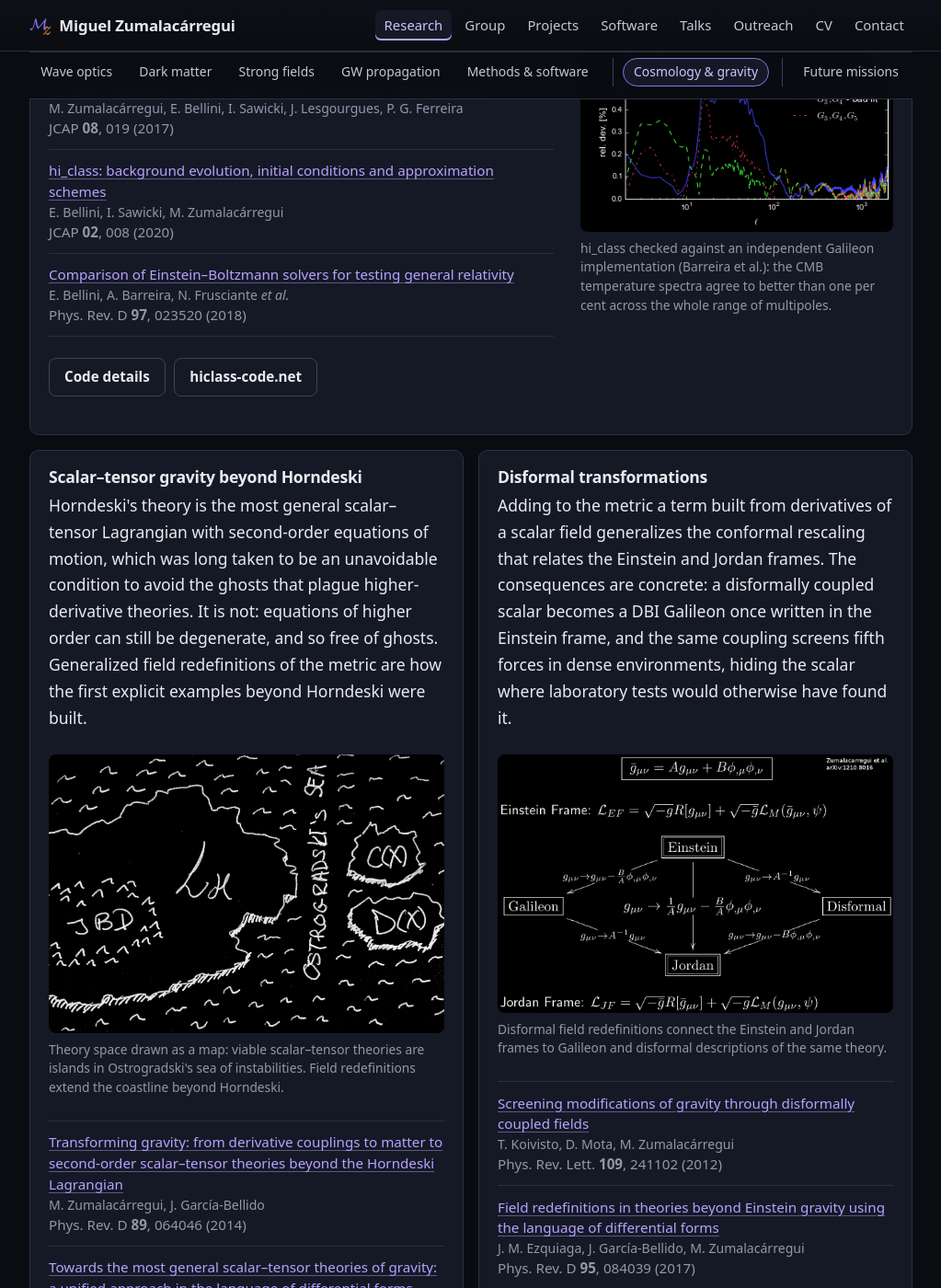
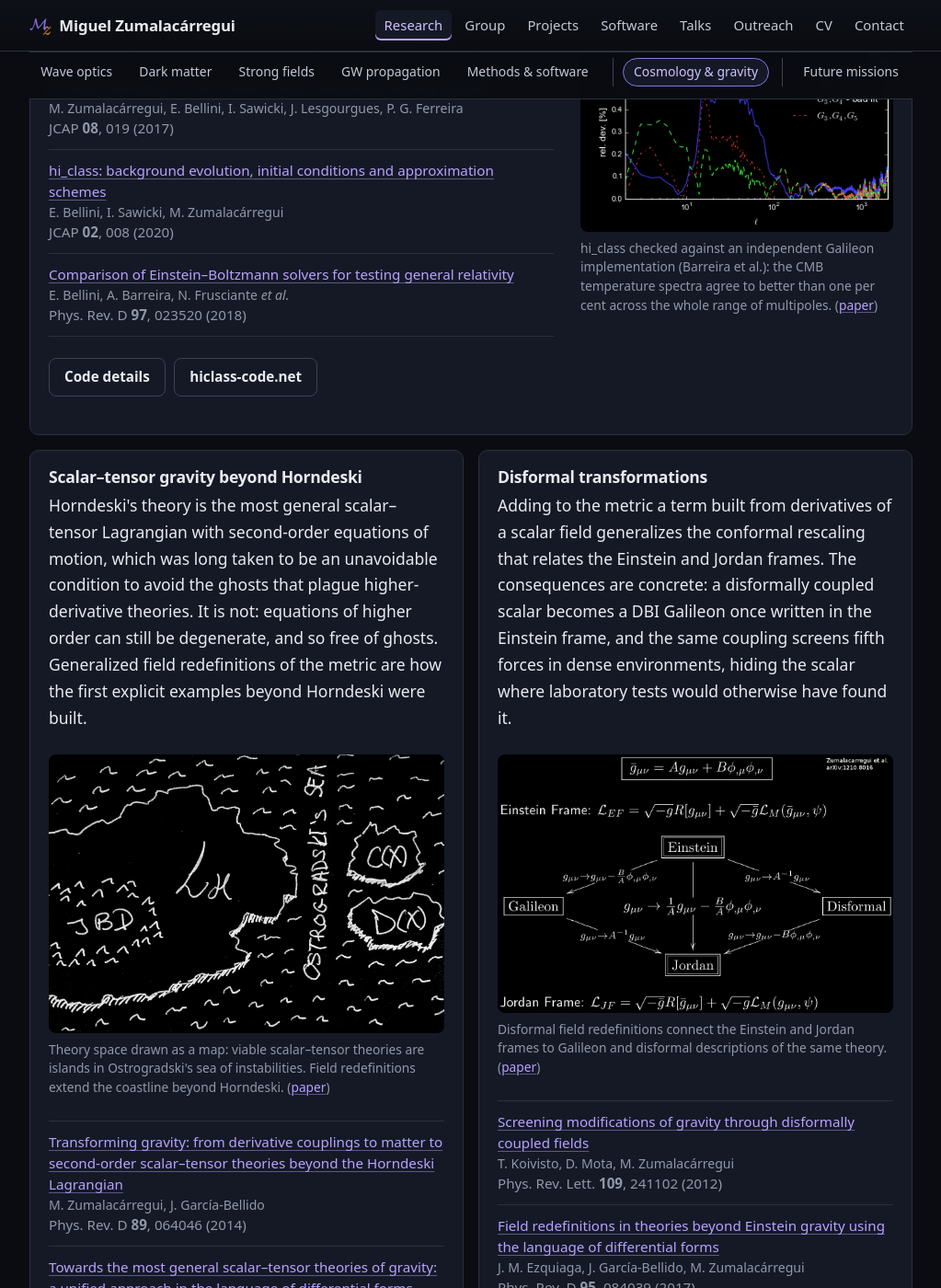
Before and after one commit to miguelzuma/miguelzuma.github.io, a Jekyll site: the page built from research.html, in a window 1280 px wide and 1400 px high, scrolled down 10135 px. Shown: the whole window at 92% size, without its empty margins (128-1151 px from the left). Built offline with Jekyll 4.4.1, drawn with Linux system fonts in a browser that asks for light colours; some of the changed text lies outside the part shown.

Commit message:
Research: paper links on the four theory figures
Matches confirmed by the author.

Co-Authored-By: Claude Opus 5 (1M context) <noreply@anthropic.com>
Claude-Session: https://claude.ai/code/session_01E2ZbXszK9qt9svKVxU5Yrt

```diff
--- a/research.html
+++ b/research.html
@@ -593,7 +593,7 @@ sections:
            alt="Parameter space showing how the covariant Galileon shifts the inferred Hubble constant toward distance-ladder values." loading="lazy" width="853" height="662">
       <figcaption>
         Several mechanisms within the covariant Galileon shift H<sub>0</sub>
-        toward distance-ladder values.
+        toward distance-ladder values. (<a href="https://inspirehep.net/literature/1785417" rel="noopener">paper</a>)
       </figcaption>
     </figure>
     <ul class="pubs">
@@ -648,7 +648,7 @@ sections:
       <figcaption>
         hi_class checked against an independent Galileon implementation
         (Barreira et al.): the CMB temperature spectra agree to better than one
-        per cent across the whole range of multipoles.
+        per cent across the whole range of multipoles. (<a href="https://inspirehep.net/literature/1625713" rel="noopener">paper</a>)
       </figcaption>
     </figure>
 
@@ -671,7 +671,7 @@ sections:
       <figcaption>
         Theory space drawn as a map: viable scalar–tensor theories are islands
         in Ostrogradski's sea of instabilities. Field redefinitions extend the
-        coastline beyond Horndeski.
+        coastline beyond Horndeski. (<a href="https://inspirehep.net/literature/1250251" rel="noopener">paper</a>)
       </figcaption>
     </figure>
     <ul class="pubs">
@@ -702,7 +702,7 @@ sections:
            alt="Diagram relating the Einstein and Jordan frames to Galileon and disformal descriptions through metric field redefinitions." loading="lazy" width="1230" height="802">
       <figcaption>
         Disformal field redefinitions connect the Einstein and Jordan frames to
-        Galileon and disformal descriptions of the same theory.
+        Galileon and disformal descriptions of the same theory. (<a href="https://inspirehep.net/literature/1194087" rel="noopener">paper</a>)
       </figcaption>
     </figure>
     <ul class="pubs">
```
